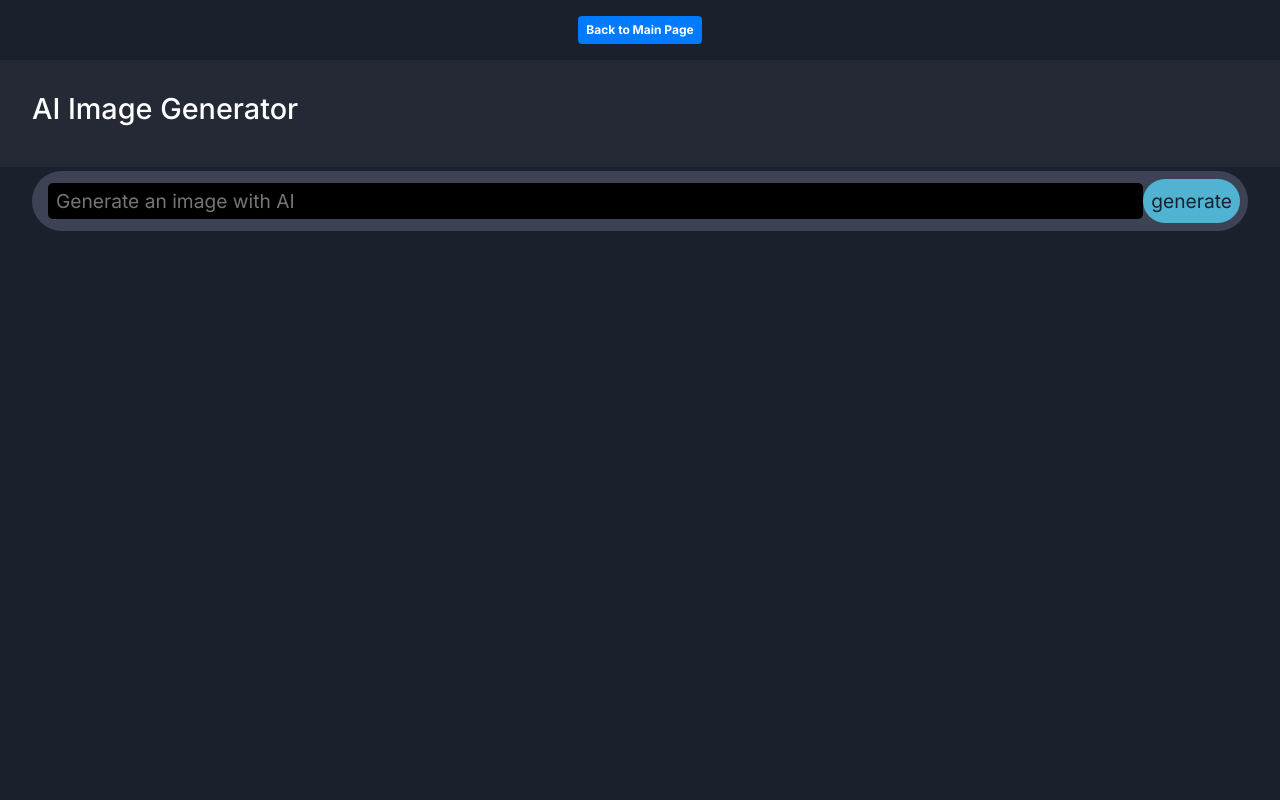
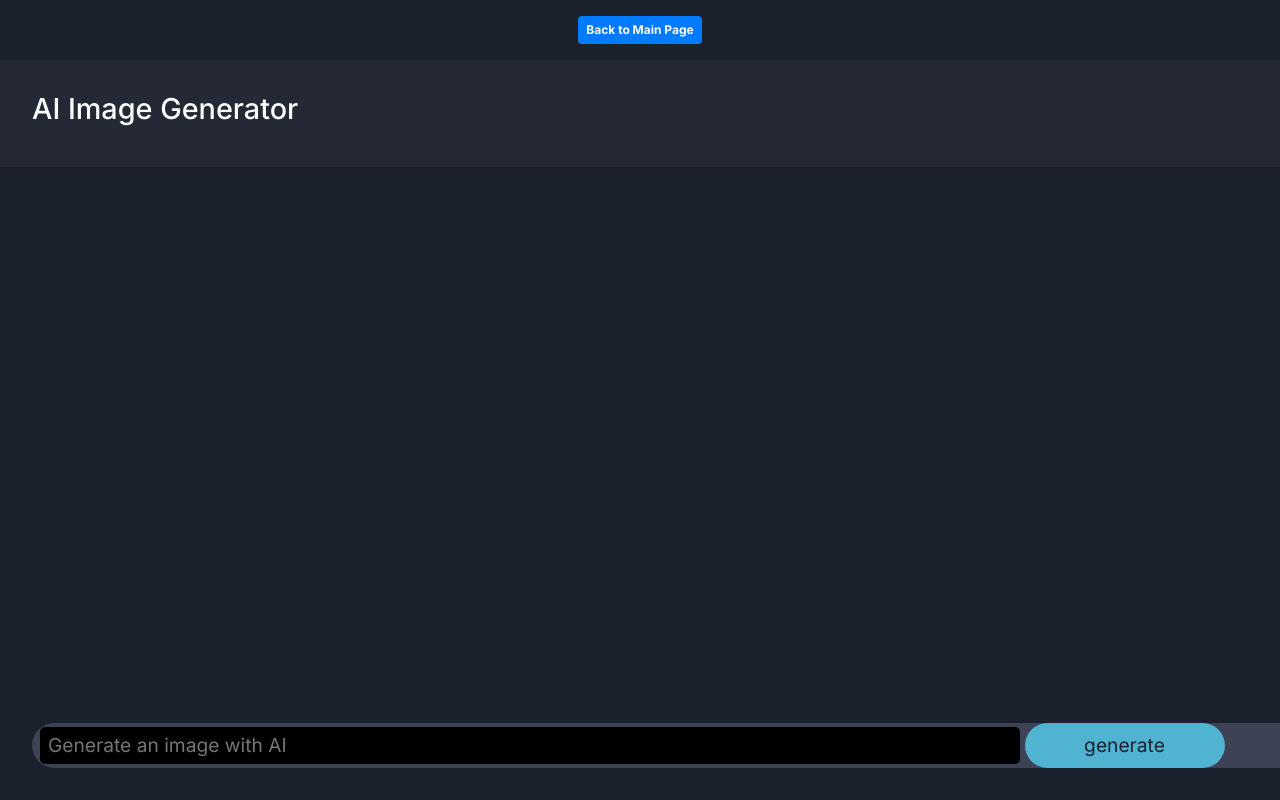
Before and after one commit to ck9sky/ai9sky, a Django app: page /dalle_api_js/test1/ in a window 1280 px wide. Run offline with Django 4.2, Linux system fonts and the light colour scheme; some libraries are stand-ins or nearby versions.

Commit message:
... work on app 'dalle_api_py' ...

```diff
--- a/ai9sky/settings.py
+++ b/ai9sky/settings.py
@@ -16,7 +16,7 @@ import os
 
 """ Version Cache Bust: "v=W.XYZ" per given master branch version "vW.XYZ. Used for query string cache busting.
     Do not insert "?". Must include "=" or query string will fail. 10/13/23 """
-VERSION_CACHE_BUST = "v=0.293"
+VERSION_CACHE_BUST = "v=0.302"
 
 # Build paths inside the project like this: BASE_DIR / 'subdir'.
 BASE_DIR = Path(__file__).resolve().parent.parent
--- a/dalle_api_js/static/dalle_api_js/css/dalle_api_js.css
+++ b/dalle_api_js/static/dalle_api_js/css/dalle_api_js.css
@@ -16,9 +16,19 @@ body {
   color: #ffffff;
   background-color: #1B202D;
   min-height: 100vh;
-  display: flex;
-  flex-direction: column;
-  justify-content: flex-start;
+  /* ############# REMOVE NEXT 3 PROPERTIES????????? ########## */
+  /*display: flex;*/
+  /*flex-direction: column;*/
+  /*justify-content: flex-start;*/
+}
+
+/* ################ NEW/EXPERIMENT ##################  */
+/* .chat-container display flex, column, is what forces prompt input box
+   to always be in bottom of window (even at page load/no message content. 11/18/23 */
+.chat-container {
+    height: 100%;
+    display: flex;
+    flex-direction: column;
 }
 
 header {
@@ -89,7 +99,7 @@ main p span {
   font-weight: 500;
 }
 main img {
-  position: sticky;   /* ################# TEST ONLY! ############# */
+  /*position: sticky;   !* ################# TEST ONLY!/no/remove! ############# *!*/
   margin-top: 1rem;
   border-radius: 1rem;
   width: 100%;
@@ -98,17 +108,24 @@ main img {
 
 form {
   margin: auto 2rem 2rem;
-  display: flex;
-  justify-content: space-between;
-  align-items: center;
+  position: fixed;  /* ########## new/test */
+  bottom: 0;  /* ########## new/test */
+  width: 100%;  /* ########## new/test */
+  /*display: flex;*/    /* ########## new/test */
+  /*justify-content: space-between;*/
+  /*align-items: center;*/
   background-color: #3D4354;
-  padding: 0.5rem;
+  /*padding: 0.5rem;*/    /* ########## new/test */
   border-radius: 2rem;
 }
 form input {
+  display: inline;  /* ########## new/test */
+  position: static;  /* ########## new/test */
+  /*bottom: 0;  !* ########## new/test *!*/
   font-size: 1.2rem;
   border-radius: 5px;
-  width: 100%;
+  /*width: 100%;  !* ########## new/test *!*/
+  width: calc(100vw - 300px);  /* ########## new/test */
   background-color: Black;
   border: none;
   outline: none;
@@ -117,6 +134,8 @@ form input {
 }
 
 form button {
+  display: inline;  /* ########## new/test */
+  width: 200px;  /* ########## new/test */
   font-size: 1.2rem;
   border-radius: 2rem;
   padding: 0.5rem;
```
Also changed, not shown: dalle_api_js/static/dalle_api_js/js/dalle_api_js.js (+7 -0 lines).
